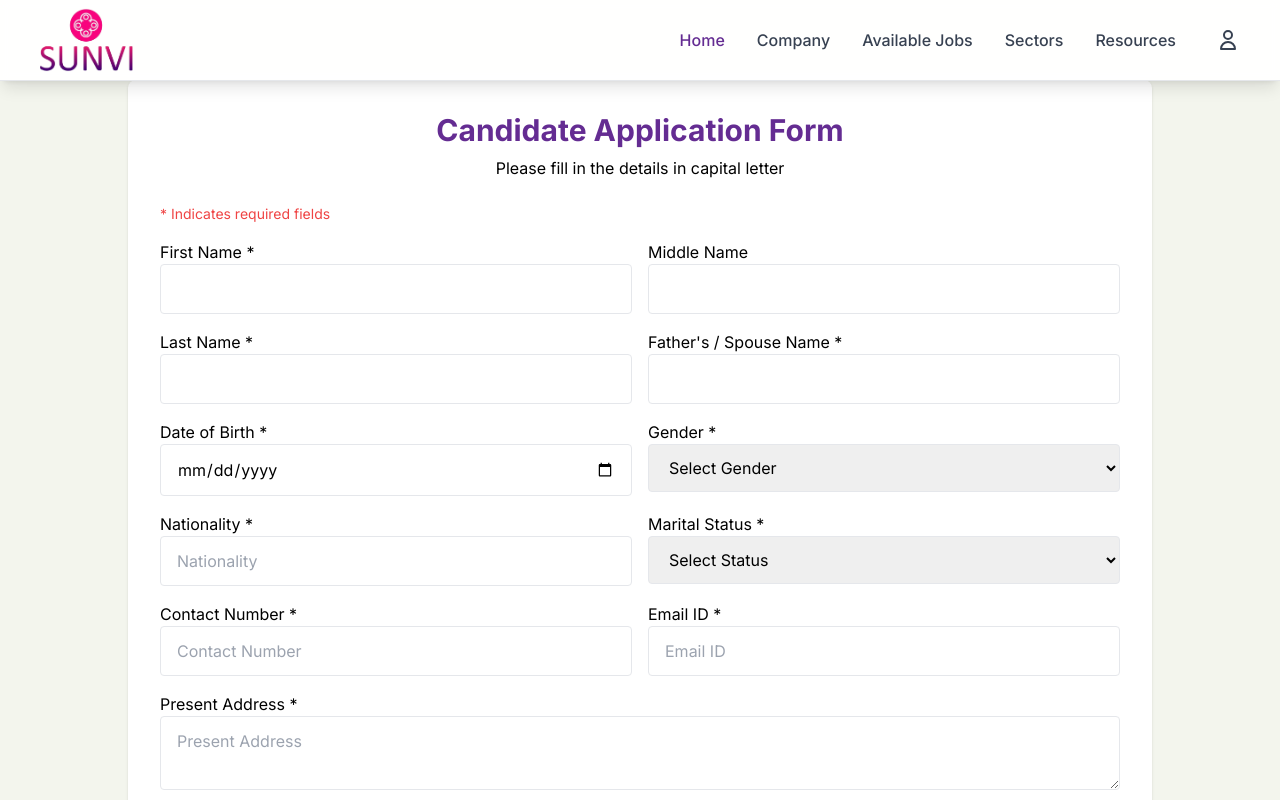
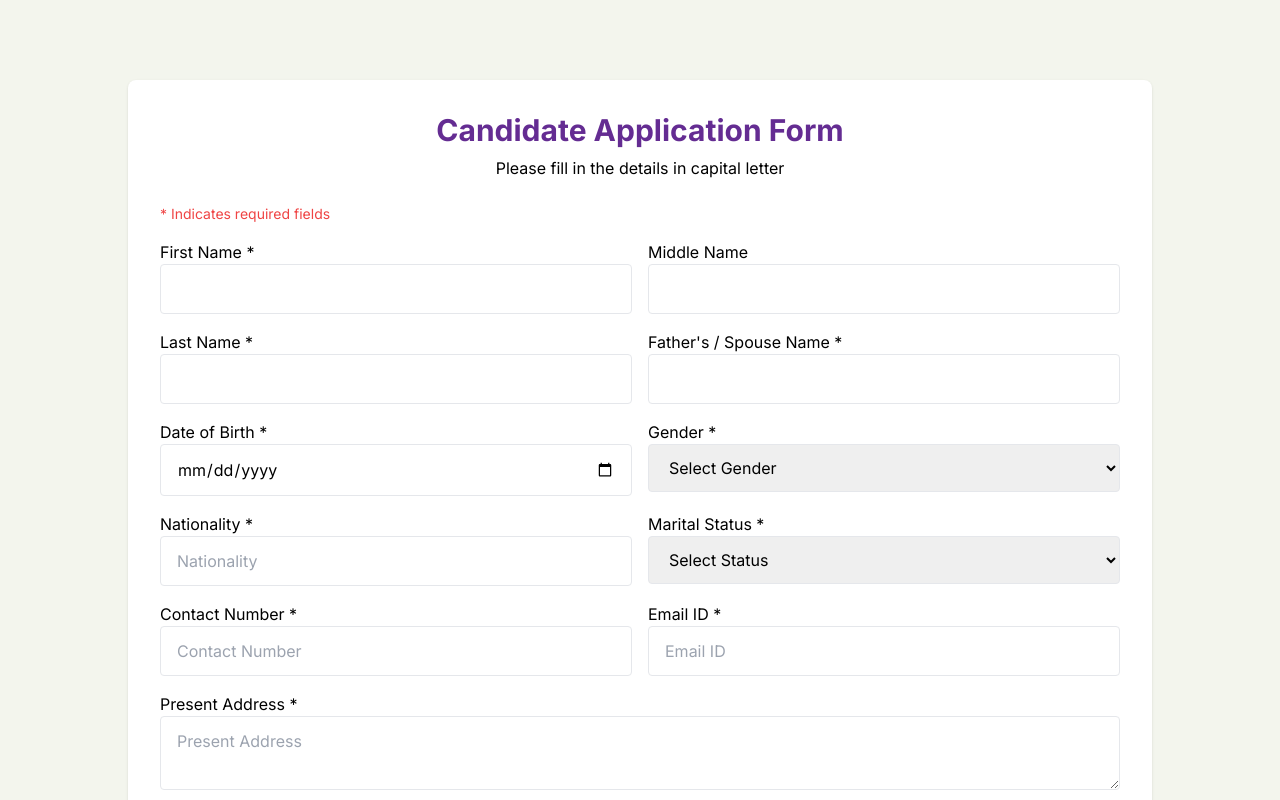
Before and after one commit to king0101010/Applicant_Form_trial, a React (Vite) app: page / in a window 1280 px wide. Shown: the top 800 px of the page. Built offline with nearby package versions, Linux system fonts and the light colour scheme.

Commit message:
Temporarily commented out header and footer

```diff
--- a/src/components/common/SubmissionSuccess.jsx
+++ b/src/components/common/SubmissionSuccess.jsx
@@ -1,12 +1,12 @@
 import React from 'react';
 import { Link } from 'react-router-dom';
-import Header from '../common/header';
-import Footer from '../common/footer';
+// import Header from '../common/header';
+// import Footer from '../common/footer';
 
 const SubmissionSuccess = () => {
   return (
     <div className="min-h-screen bg-[#f3f5ed] flex flex-col">
-      <Header />
+      {/* <Header /> */}
       <div className="flex-1 flex items-center justify-center p-4">
         <div className="w-full max-w-3xl bg-white rounded-lg shadow-lg p-8 md:p-12 text-center">
           <div className="flex flex-col items-center">
@@ -47,7 +47,7 @@ const SubmissionSuccess = () => {
           </div>
         </div>
       </div>
-      <Footer />
+      {/* <Footer /> */}
     </div>
   );
 };
--- a/src/pages/CandidateApplicationForm.jsx
+++ b/src/pages/CandidateApplicationForm.jsx
@@ -1,6 +1,6 @@
 import React, { useState } from 'react';
-import Header from '../components/common/header';
-import Footer from '../components/common/footer';
+// import Header from '../components/common/header';
+// import Footer from '../components/common/footer';
 import SubmissionSuccess from '../components/common/SubmissionSuccess';
 
 const CandidateApplicationForm = () => {
@@ -257,7 +257,7 @@ const CandidateApplicationForm = () => {
 
   return (
     <div className="min-h-screen bg-[#f3f5ed] flex flex-col">
-      <Header />
+      {/* <Header /> */}
       <div className="flex-1 w-full flex flex-col items-center px-4 py-6 overflow-auto pt-16 lg:pt-20">
         {isSubmitted ? (
           <SubmissionSuccess onReturnHome={handleReturnHome} />
@@ -861,7 +861,7 @@ const CandidateApplicationForm = () => {
           </form>
         )}
       </div>
-      <Footer />
+      {/* <Footer /> */}
     </div>
   );
 };
```
